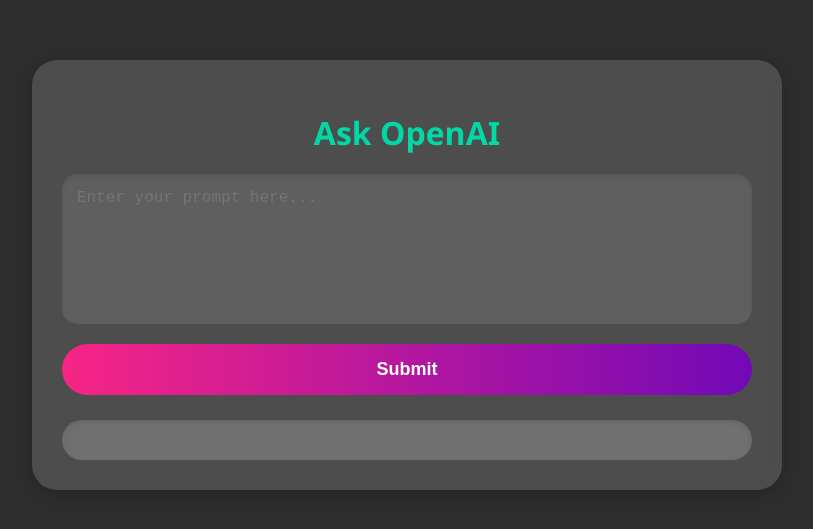
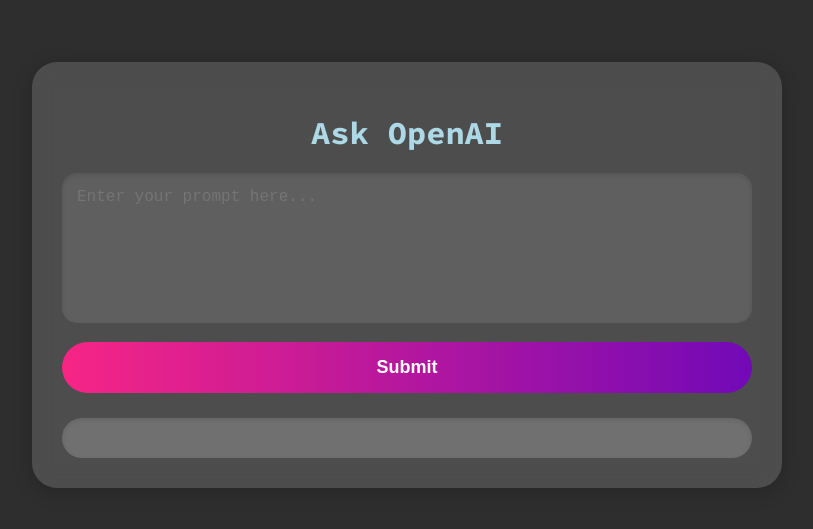
Before and after one commit to brcelso/openai, a website: page public/index.html in a window 1280 px wide. Shown: the part 125-654 px from the top of the page, without its empty margins (233-1046 px from the left). Drawn offline with Linux system fonts and the light colour scheme.

Commit message:
Atualizar o style.css

```diff
--- a/public/style.css
+++ b/public/style.css
@@ -1,6 +1,6 @@
 /* General body styling */
 body {
-    font-family: 'Segoe UI', Tahoma, Geneva, Verdana, sans-serif;
+    font-family: 'Source Code Pro', monospace; /* Apply Google monospace font */
     background-color: #2E2E2E; /* Dark gray background */
     display: flex;
     justify-content: center;
@@ -30,7 +30,7 @@
 h1 {
     font-size: 2rem;
     margin-bottom: 20px;
-    color: #00d9a5; /* Aqua green title color */
+    color: #ADD8E6; /* Light blue title color */
 }
 
 /* Textarea for input */
```
